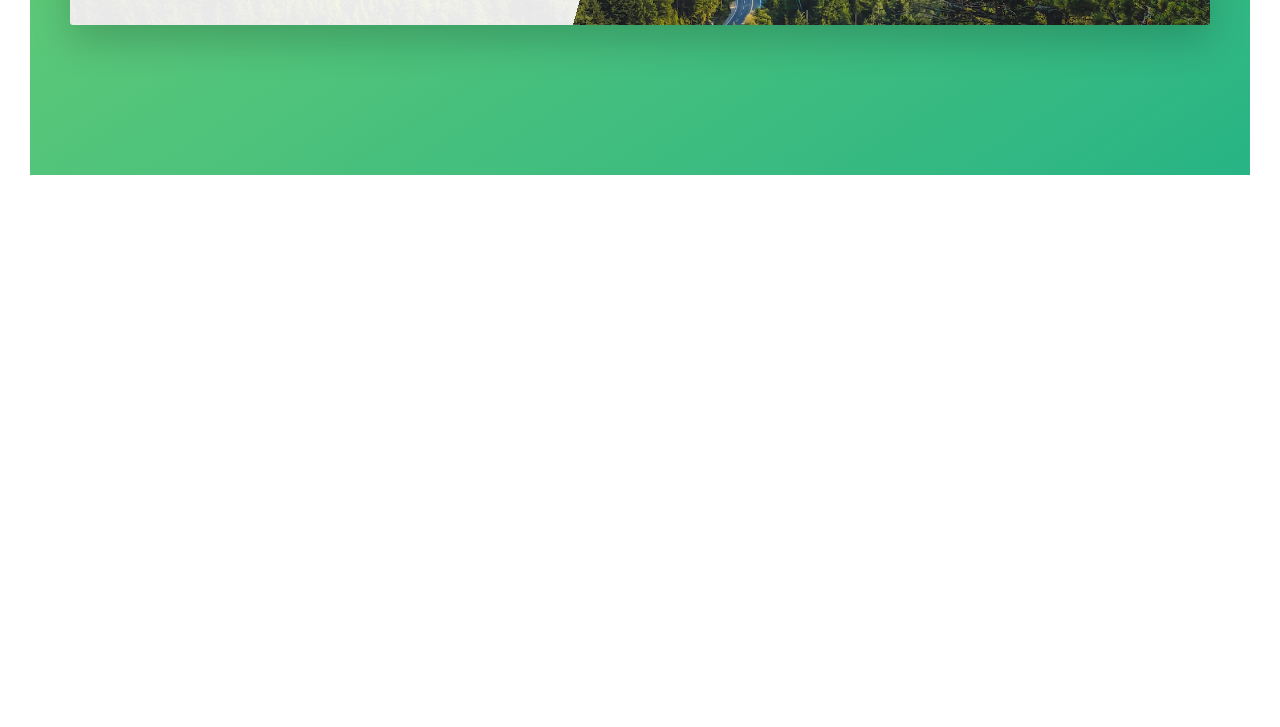
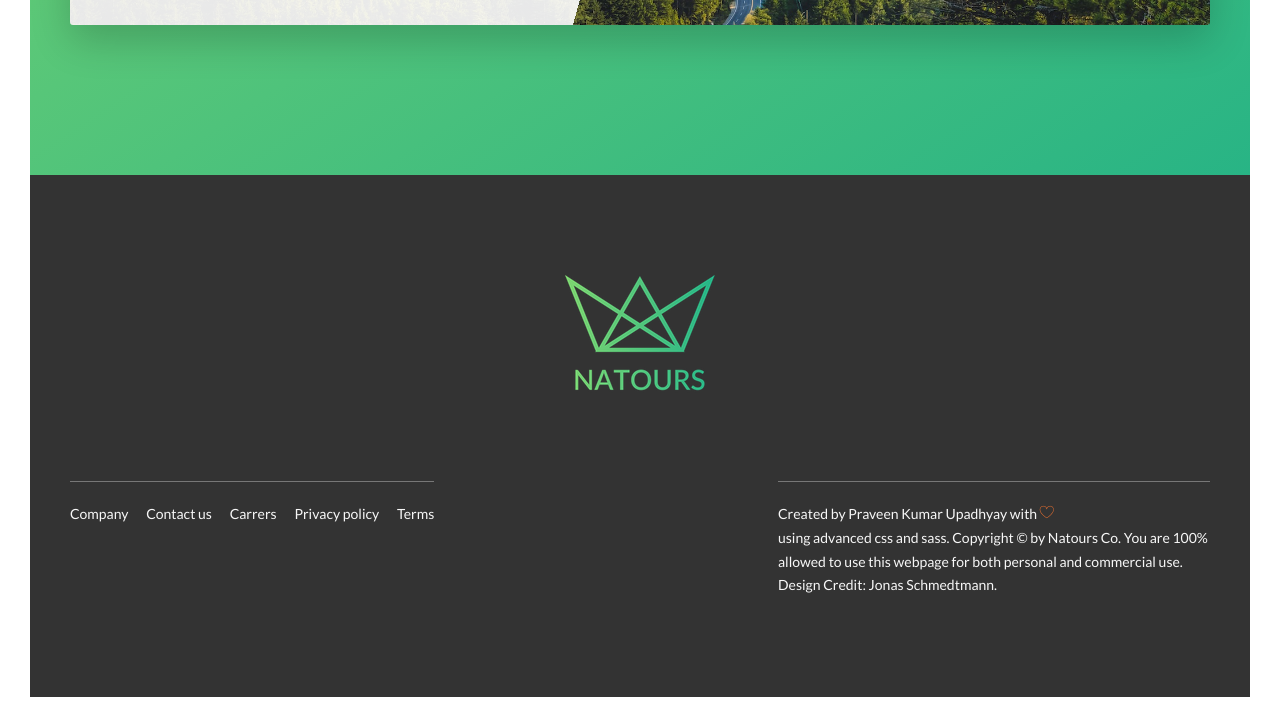
Before and after one commit to praveenupadhyay997/Natours_Project, a website: page index.html in a window 1280 px wide. Shown: the part 5124-5851 px from the top of the page. Before the commit the page ends 5329 px from the top, so only its background shows below. Drawn offline with Linux system fonts and the light colour scheme.

Commit message:
Issue#15: Added the footer section to landing page.

```diff
--- a/index.html
+++ b/index.html
@@ -309,6 +309,41 @@
                     </div>
                 </div>
             </section>
+
+            <footer class="footer">
+                <div class="footer__logo-box">
+
+                    <picture class="footer__logo">
+                        <source srcset="img/logo-green-small-1x.png 1x, img/logo-green-small-2x.png 2x"
+                                media="(max-width: 37.5em)">
+                        <img srcset="img/logo-green-1x.png 1x, img/logo-green-2x.png 2x" alt="Full logo" src="img/logo-green-2x.png">
+                    </picture>
+
+
+
+                </div>
+                <div class="row">
+                    <div class="col-1-of-2">
+                        <div class="footer__navigation">
+                            <ul class="footer__list">
+                                <li class="footer__item"><a href="#" class="footer__link">Company</a></li>
+                                <li class="footer__item"><a href="#" class="footer__link">Contact us</a></li>
+                                <li class="footer__item"><a href="#" class="footer__link">Carrers</a></li>
+                                <li class="footer__item"><a href="#" class="footer__link">Privacy policy</a></li>
+                                <li class="footer__item"><a href="#" class="footer__link">Terms</a></li>
+                            </ul>
+                        </div>
+                    </div>
+                    <div class="col-1-of-2">
+                        <p class="footer__copyright">
+                            Created by <a href="#" class="footer__link">Praveen Kumar Upadhyay</a> with <a href="#" class="footer__link footer__link-heart icon-basic-heart"></a>
+                            <a href="#" class="footer__link"> using advanced css and sass</a>.
+                            Copyright &copy; by Natours Co. You are 100% allowed to use this webpage for both personal and commercial use.
+                            Design Credit: Jonas Schmedtmann.
+                        </p>
+                    </div>
+                </div>
+            </footer>
         </main>
     </body>
 </html>
--- /dev/null
+++ b/scss/layout/_footer.scss
@@ -0,0 +1,65 @@
+.footer {
+    background-color: $color-grey-dark-3;
+    padding: 10rem 0;
+    font-size: 1.4rem;
+    color: $color-grey-light-1;
+
+    &__logo-box {
+        text-align: center;
+        margin-bottom: 8rem;
+    }
+
+    &__logo {
+        width: 15rem;
+        height: auto;
+    }
+
+    &__navigation {
+        border-top: 1px solid $color-grey-dark;
+        padding-top: 2rem;
+        display: inline-block;
+    }
+
+    &__list {
+        list-style: none;
+    }
+
+    &__item {
+        display: inline-block;
+
+        &:not(:last-child) {
+            margin-right: 1.5rem;
+        }
+    }
+
+    &__link {
+        &:link,
+        &:visited {
+            color: $color-grey-light-1;
+            background-color: $color-grey-dark-3;
+            text-decoration: none;
+            display: inline-block;
+            transition: all .2s;
+        }
+
+        &:hover,
+        &:active {
+            color: $color-primary;
+            box-shadow: 0 1rem 2rem rgba($color-black, .4);
+            transform: rotate(5deg) scale(1.3);
+        }
+
+        &-heart {
+            display: inline-block;
+            text-decoration: none;
+            color: $color-secondary-dark !important;
+        }
+    }
+
+    &__copyright {
+        border-top: 1px solid $color-grey-dark;
+        padding-top: 2rem;
+        width: 80%;
+        float: right;
+    }
+}
--- a/scss/main.scss
+++ b/scss/main.scss
@@ -17,5 +17,6 @@
 
 @import "layout/header";
 @import "layout/grid";
+@import "layout/footer";
 
 @import "pages/home";
```
Also changed, not shown: css/style.css.
